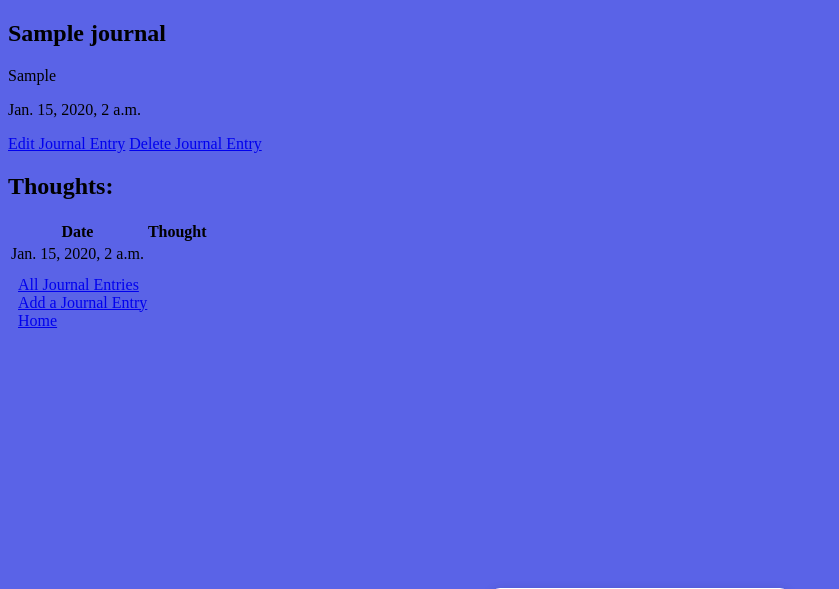
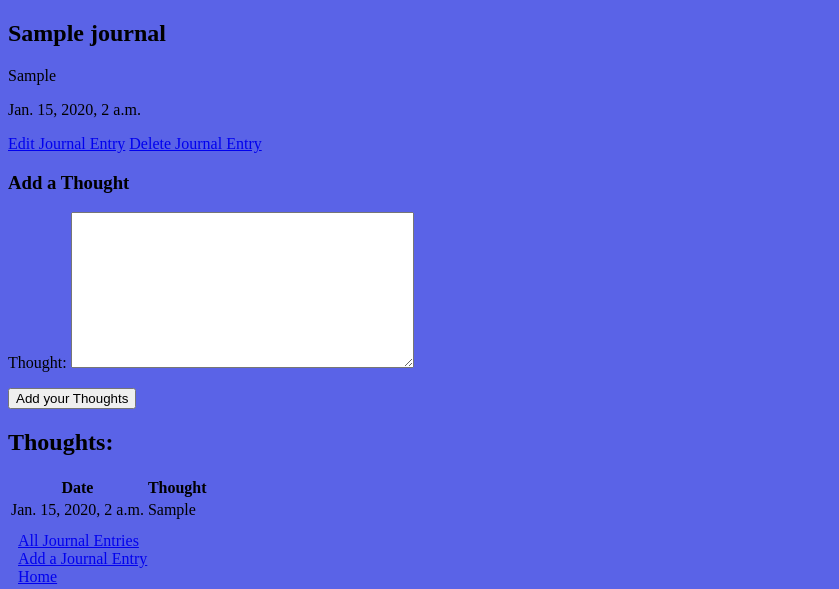
Before and after one commit to DCampbell0519/django-crud-app-lab, a Django app: page /journal/1/ in a window 1280 px wide. Shown: the top 589 px of the page, without its empty margins (0-839 px from the left). Run offline with Django 5.2, Linux system fonts and the light colour scheme; tables that the repository leaves empty hold one stand-in row (values such as "Sample post").

Commit message:
Thought Model create, tested and verified

```diff
--- a/my_journal/forms.py
+++ b/my_journal/forms.py
@@ -4,4 +4,4 @@ from .models import Thought
 class ThoughtForm(forms.ModelForm):
     class Meta:
         model = Thought
-        fields = '__all__'
+        fields = ['thought']
--- a/my_journal/models.py
+++ b/my_journal/models.py
@@ -27,3 +27,6 @@ class Thought(models.Model):
 
     def __str__(self):
         return self.thought
+
+    class Meta:
+        ordering = ['pub_date']
--- a/my_journal/templates/my_journal/detail.html
+++ b/my_journal/templates/my_journal/detail.html
@@ -21,9 +21,17 @@
 
 <div class="thoughts-container">
     <section class="thoughts">
+        <h3>Add a Thought</h3>
+        <form action="{% url 'add-thought' journal_entry.id %}" method="POST" class="subsection-content" autocomplete="off">
+            {% csrf_token %}
+            {{ thought_form.as_p }}
+            <button class="submit" class="btn submit">Add your Thoughts</button>
+        </form>
+
         <div>
             <h2>Thoughts:</h2>
         </div>
+        {% if journal_entry.thought_set.all.count %}
         <table>
             <thead>
                 <tr>
@@ -35,11 +43,16 @@
                 {% for thought in journal_entry.thought_set.all %}
                 <tr>
                     <td>{{ thought.pub_date }}</td>
-                    <td>{{ thought.get_thought_display }}</td>
+                    <td>{{ thought.thought }}</td>
                 </tr>
                 {% endfor %}
             </tbody>
         </table>
+        {% else %}
+        <div>
+            <p>Any follow up thoughts on {{ journal_entry.title }}?</p>
+        </div>
+        {% endif %}
     </section>
 </div>
 {% endblock %}
--- a/my_journal/urls.py
+++ b/my_journal/urls.py
@@ -9,4 +9,5 @@ urlpatterns = [
     path('journal/create/', views.JournalCreate.as_view(), name='journal-create'),
     path('journal/<int:pk>/update/', views.JournalUpdate.as_view(), name='journal-update'),
     path('journal/<int:pk>/delete/', views.JournalDelete.as_view(), name='journal-delete'),
+    path('journal/<int:journal_id>/add-thought/', views.add_thought, name='add-thought'),
 ]
--- a/my_journal/views.py
+++ b/my_journal/views.py
@@ -1,7 +1,8 @@
-from django.shortcuts import render
+from django.shortcuts import render, redirect
 from django.views.generic.edit import CreateView, UpdateView, DeleteView
 from django.http import HttpResponse
 from .models import Journal
+from .forms import ThoughtForm
 
 # Create your views here.
 def home(request):
@@ -13,8 +14,19 @@ def journal_index(request):
 
 def journal_detail(request, journal_id):
     journal_entry = Journal.objects.get(id=journal_id)
-    # thought_form = ThoughtForm()
-    return render(request, 'my_journal/detail.html', { 'journal_entry': journal_entry })
+    thought_form = ThoughtForm()
+    return render(request, 'my_journal/detail.html', { 'journal_entry': journal_entry, 'thought_form': thought_form })
+
+def add_thought(request, journal_id):
+    form = ThoughtForm(request.POST)
+    if form.is_valid():
+        new_thought = form.save(commit=False)
+        new_thought.journal_id = journal_id
+        new_thought.save()
+    return redirect('journal-detail', journal_id=journal_id)
+
+# class ThoughtUpdate(UpdateView):
+
 
 class JournalCreate(CreateView):
     model = Journal
```
